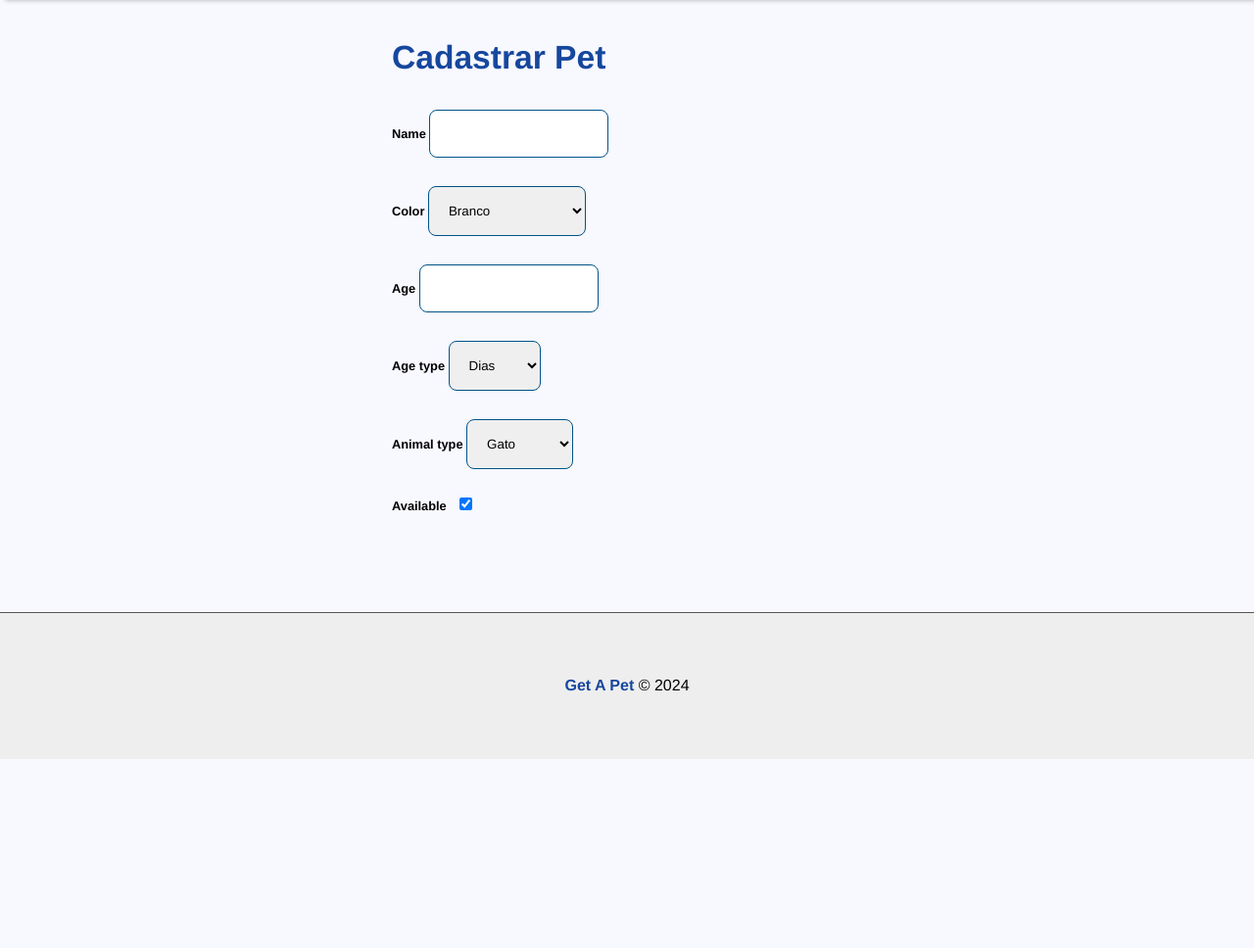
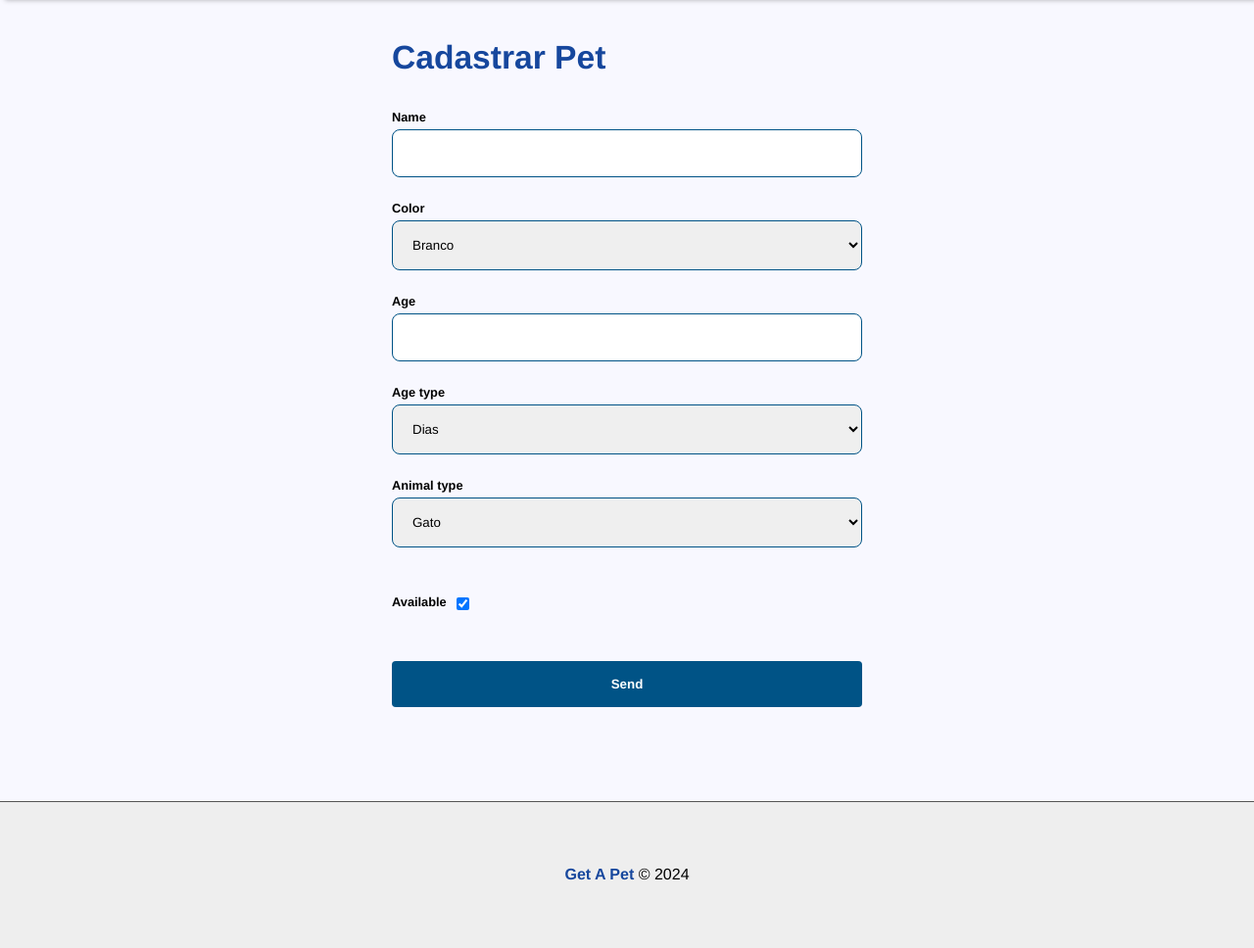
Before and after one commit to MaraisaFerreira/get_a_pet_DJANGO, a Django app: page /pet/add in a window 1280 px wide. Shown: the part 88-1056 px from the top of the page at 98% size. Before the commit the page ends 863 px from the top, so only its background shows below. Run offline with Django 5.2, Linux system fonts and the light colour scheme.

Commit message:
pet form

```diff
--- a/pet/forms.py
+++ b/pet/forms.py
@@ -2,6 +2,7 @@ from django.contrib.auth.forms import UserCreationForm
 from django.contrib.auth.models import User
 from django.core.exceptions import ValidationError
 from django import forms
+from pet import models
 
 from pet.models import Pet, PetImages
 
--- a/pet/templates/pet/add_pet.html
+++ b/pet/templates/pet/add_pet.html
@@ -7,22 +7,7 @@
 {% endblock page_css %}
 
 {% block content %}
-    <div class="form_container">
-        <h1>Cadastrar Pet</h1>
-        {% for field in form %}
-                <div class="form-group">
-                    {% if field.name == 'available' %}
-                        <div class="form-group-boolean">
-                            <label for="{{field.id_for_label}}">{{field.label}}<label>
-                                {{field}}
-                        </div>
-                        {{field.errors}}
-                        {% else %}
-                        <label for="{{field.id_for_label}}">{{field.label}}<label>
-                        {{field}}
-                        {{field.errors}}
-                    {% endif %}
-                </div>
-        {% endfor %}
-    </div>
+<div class='form_container'>
+    {% include "pet/partials/_pet_form.html" %}
+</div>
 {% endblock content %}
--- /dev/null
+++ b/pet/templates/pet/partials/_pet_form.html
@@ -0,0 +1,30 @@
+<form action="{{ form_action }}" method="POST">
+    {% csrf_token %}
+    <h1>Cadastrar Pet</h1>
+    {% for field in form %}
+    {% if field.name == 'available' %}
+        <div class="form-content">
+            <div class="form-group">
+                <div class="form-group-boolean">
+                    <label for="{{field.id_for_label}}">{{field.label}}</label>
+                    {{field}}
+                </div>
+            </div>
+            {{field.errors}}
+        </div>
+    {% else %}
+        <div class="form-group">
+            <label for="{{field.id_for_label}}">{{field.label}}</label>
+            {{field}}
+            {{field.errors}}
+        </div>
+    {%endif%}
+
+    {% endfor %}
+
+    <div class="form-content">
+        <div class="form-group">
+            <button class="btn" type="submit">Send</button>
+        </div>
+    </div>
+</form>
```
